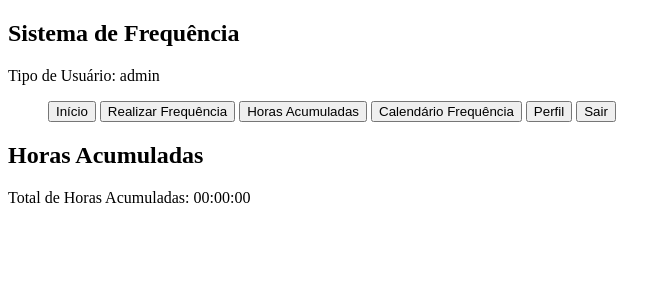
After one commit to vittorioaugusto/controle_frequencia, a PHP site: page /horas_acumuladas.php in a window 1280 px wide. The commit adds this page. Shown: the top 300 px of the page, without its empty margins (0-671 px from the left). Run offline with PHP 8.4, Linux system fonts and the light colour scheme; the visitor is signed in with stand-in values (Sample User, id 1); data that the repository does not hold is empty.

Commit message:
update 15

```diff
--- a/calendario_frequencia.php
+++ b/calendario_frequencia.php
@@ -165,6 +165,7 @@ $nome_mes = isset($meses_em_portugues[intval($mesSelecionado)]) ? $meses_em_port
                     // Verifique se o usuário não é um administrador
                     if ($_SESSION['tipo_usuario'] !== 'Administrador') {
                         echo '<a href="frequencia.php"><button>Realizar Frequência</button></a>';
+                        echo '<a href="horas_acumuladas.php"><button>Horas Acumuladas</button></a>';
                     } else {
                         echo '<a href="cadastro.php"><button>Cadastrar Funcionário</button></a>';
                         echo '<a href="funcionarios.php"><button>Funcionários</button></a>';
--- a/frequencia.php
+++ b/frequencia.php
@@ -63,6 +63,7 @@ if ($row = mysqli_fetch_assoc($result)) {
                 <ul>
                     <a href="principal.php"> <button id="butao_selecionado">Início</button></a>
                     <a href="frequencia.php"><button>Realizar Frequência</button></a>
+                    <a href="horas_acumuladas.php"><button>Horas Acumuladas</button></a>
                     <a href="calendario_frequencia.php"><button>Calendário Frequência</button></a>
                     <a href="perfil.php"><button>Perfil</button></a>
                     <a href="javascript:void(0);" onclick="confirmarSaida();"> <button class="butao">Sair</button></a>
--- /dev/null
+++ b/horas_acumuladas.php
@@ -0,0 +1,71 @@
+<?php
+session_start();
+include 'conexao.php';
+
+// Verifique se o usuário está logado
+if (!isset($_SESSION['nome']) || !isset($_SESSION['tipo_usuario'])) {
+    header("Location: login.php");
+    exit();
+}
+
+$nome = $_SESSION['nome'];
+
+// Consulta para recuperar as horas acumuladas do usuário
+$query_horas_acumuladas = "SELECT IFNULL(SUM(TIME_TO_SEC(horas_trabalhadas)), 0) AS total_horas
+                           FROM registros_horas
+                           WHERE nome = '$nome'
+                           GROUP BY nome";
+
+$result_horas_acumuladas = mysqli_query($conexao, $query_horas_acumuladas);
+
+if ($result_horas_acumuladas && mysqli_num_rows($result_horas_acumuladas) > 0) {
+    $row = mysqli_fetch_assoc($result_horas_acumuladas);
+    $total_horas_acumuladas = $row['total_horas'];
+
+    // Converter os segundos acumulados para o formato HH:MM:SS
+    $total_horas_acumuladas_formatado = gmdate('H:i:s', $total_horas_acumuladas);
+} else {
+    $total_horas_acumuladas_formatado = '00:00:00';
+}
+?>
+
+<!DOCTYPE html>
+<html>
+
+<head>
+    <title>Horas Acumuladas</title>
+</head>
+
+<body>
+    <header>
+        <nav>
+            <div class="logo">
+                <div class="coin"></div>
+                <h1 id="titulo">Sistema de Frequência</h1>
+            </div>
+            <div class="bem_vindo_nome">
+                <p>Tipo de Usuário: <?php echo $_SESSION['tipo_usuario']; ?></p>
+            </div>
+            <div class="botao_nav">
+                <ul>
+                    <a href="principal.php"><button>Início</button></a>
+                    <a href="frequencia.php"><button>Realizar Frequência</button></a>
+                    <a href="horas_acumuladas.php"><button id="butao_selecionado">Horas Acumuladas</button></a>
+                    <a href="calendario_frequencia.php"><button>Calendário Frequência</button></a>
+                    <a href="perfil.php"><button>Perfil</button></a>
+                    <a href="javascript:void(0);" onclick="confirmarSaida();"><button class="butao">Sair</button></a>
+                </ul>
+            </div>
+        </nav>
+    </header>
+
+    <h2>Horas Acumuladas</h2>
+
+    <div>
+        <p>Total de Horas Acumuladas: <?php echo $total_horas_acumuladas_formatado; ?></p>
+    </div>
+
+    <script type="text/javascript" src="js/funcoes.js"></script>
+</body>
+
+</html>
--- a/perfil.php
+++ b/perfil.php
@@ -42,6 +42,7 @@ $tipo_usuario = $_SESSION['tipo_usuario'];
                     // Verifique se o usuário não é um administrador
                     if ($_SESSION['tipo_usuario'] !== 'Administrador') {
                         echo '<a href="frequencia.php"><button>Realizar Frequência</button></a>';
+                        echo '<a href="horas_acumuladas.php"><button>Horas Acumuladas</button></a>';
                     } else {
                         echo '<a href="cadastro.php"><button>Cadastrar Funcionário</button></a>';
                         echo '<a href="funcionarios.php"><button>Funcionários</button></a>';
--- a/principal.php
+++ b/principal.php
@@ -42,6 +42,7 @@ if ($_SESSION['tipo_usuario'] === 'Administrador') {
                     // Verifique se o usuário não é um administrador
                     if ($_SESSION['tipo_usuario'] !== 'Administrador') {
                         echo '<a href="frequencia.php"><button>Realizar Frequência</button></a>';
+                        echo '<a href="horas_acumuladas.php"><button>Horas Acumuladas</button></a>';
                     } else {
                         echo '<a href="cadastro.php"><button>Cadastrar Funcionário</button></a>';
                         echo '<a href="funcionarios.php"><button>Funcionários</button></a>';
```
Also changed, not shown: processar_frequencia.php (+8 -4 lines).
